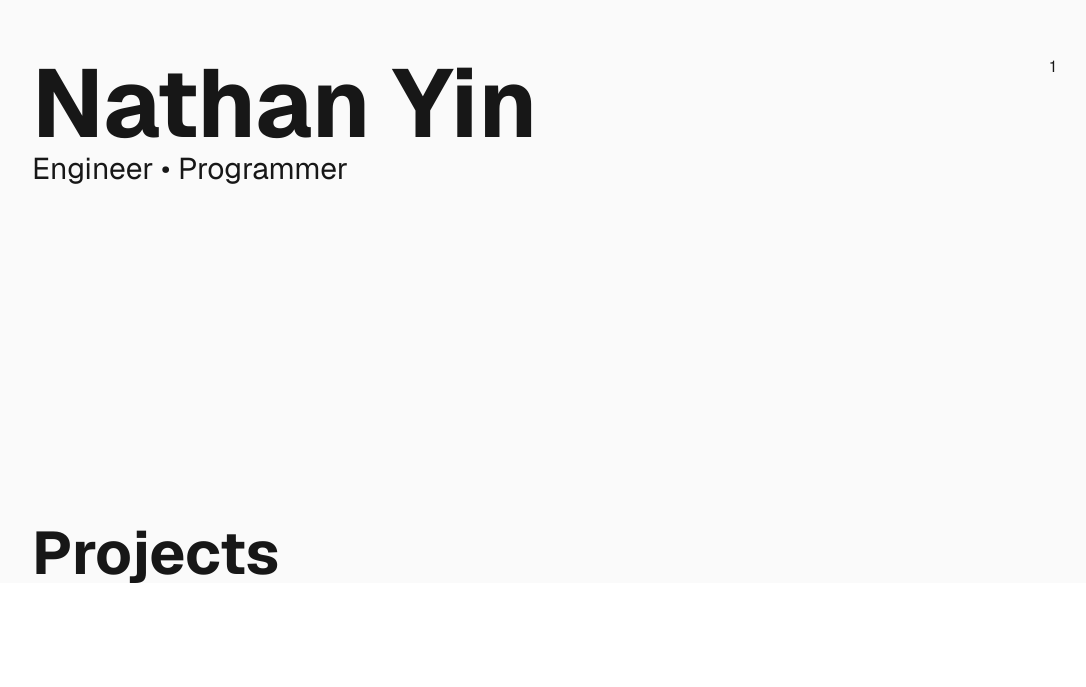
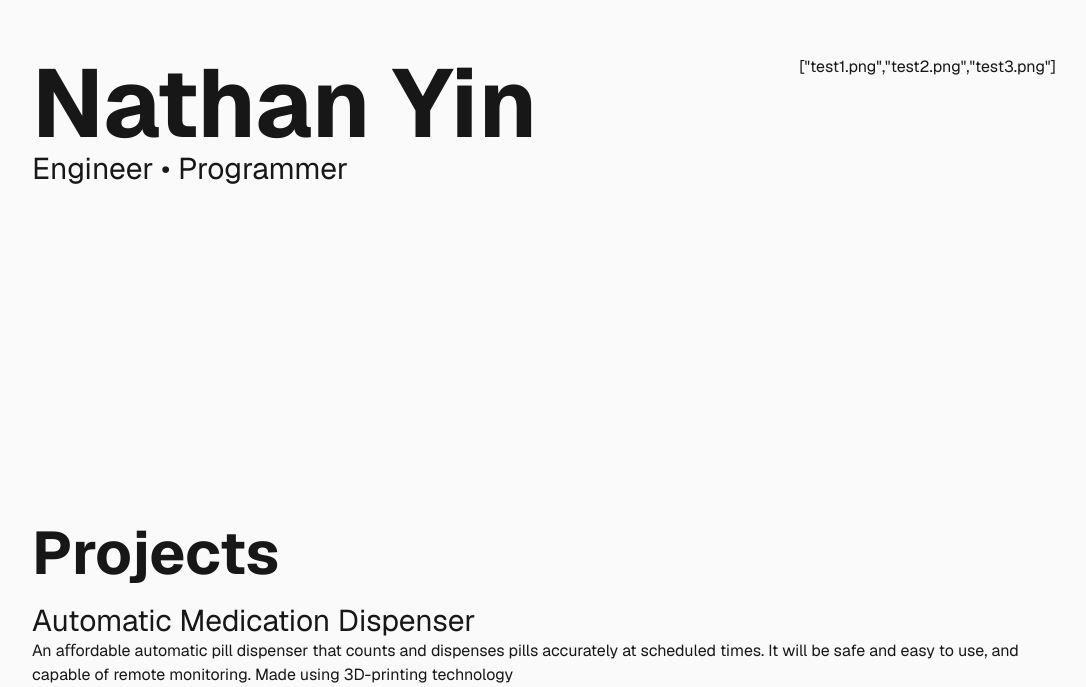
Before and after one commit to zibuyin/profolio_v2, a Next.js app: page / in a window 1280 px wide. Shown: the part 277-964 px from the top of the page, without its empty margins (96-1182 px from the left). Before the commit the page ends 869 px from the top, so only its background shows below. Built offline with nearby package versions, Linux system fonts and the light colour scheme.

Commit message:
feat: project section

```diff
--- a/app/page.tsx
+++ b/app/page.tsx
@@ -1,5 +1,6 @@
 import Image from "next/image";
 import Gallery from "./ui/gallery";
+import Projects from "./ui/projects";
 
 export default function Home() {
 	return (
@@ -20,9 +21,7 @@ export default function Home() {
 					</div>
 				</div>
 
-				<div className="projects-section">
-					<h1 className="text-6xl font-bold">Projects</h1>
-				</div>
+				<Projects></Projects>
 			</main>
 		</div>
 	);
--- a/app/ui/gallery.tsx
+++ b/app/ui/gallery.tsx
@@ -1,5 +1,15 @@
 "use client";
+import { useState, useEffect, useRef } from "react";
+
 export default function Gallery() {
-	const one = 1;
-	return <h1>{one}</h1>;
+	const [imageList, setImageList] = useState<string[]>([]);
+
+	// Fetch images on mount
+	useEffect(() => {
+		fetch("/api/gallery")
+			.then((res) => res.json())
+			.then((data) => setImageList(data));
+	}, []);
+
+	return <h1>{JSON.stringify(imageList)}</h1>;
 }
--- /dev/null
+++ b/app/ui/projects.tsx
@@ -0,0 +1,20 @@
+"use client";
+
+export default function Projects() {
+	return (
+		<div className="projects-section">
+			<h1 className="text-6xl font-bold mb-5">Projects</h1>
+			<div>
+				<div className="text-section">
+					<h2 className="text-3xl">Automatic Medication Dispenser</h2>
+					<p>
+						An aﬀordable automatic pill dispenser that counts and
+						dispenses pills accurately at scheduled times. It will
+						be safe and easy to use, and capable of remote
+						monitoring. Made using 3D-printing technology
+					</p>
+				</div>
+			</div>
+		</div>
+	);
+}
--- a/package.json
+++ b/package.json
@@ -11,7 +11,8 @@
   "dependencies": {
     "next": "16.2.1",
     "react": "19.2.4",
-    "react-dom": "19.2.4"
+    "react-dom": "19.2.4",
+    "three": "^0.183.2"
   },
   "devDependencies": {
     "@tailwindcss/postcss": "^4",
```
Also changed, not shown: 1 other file (tests, documents, lock files or other folders).
